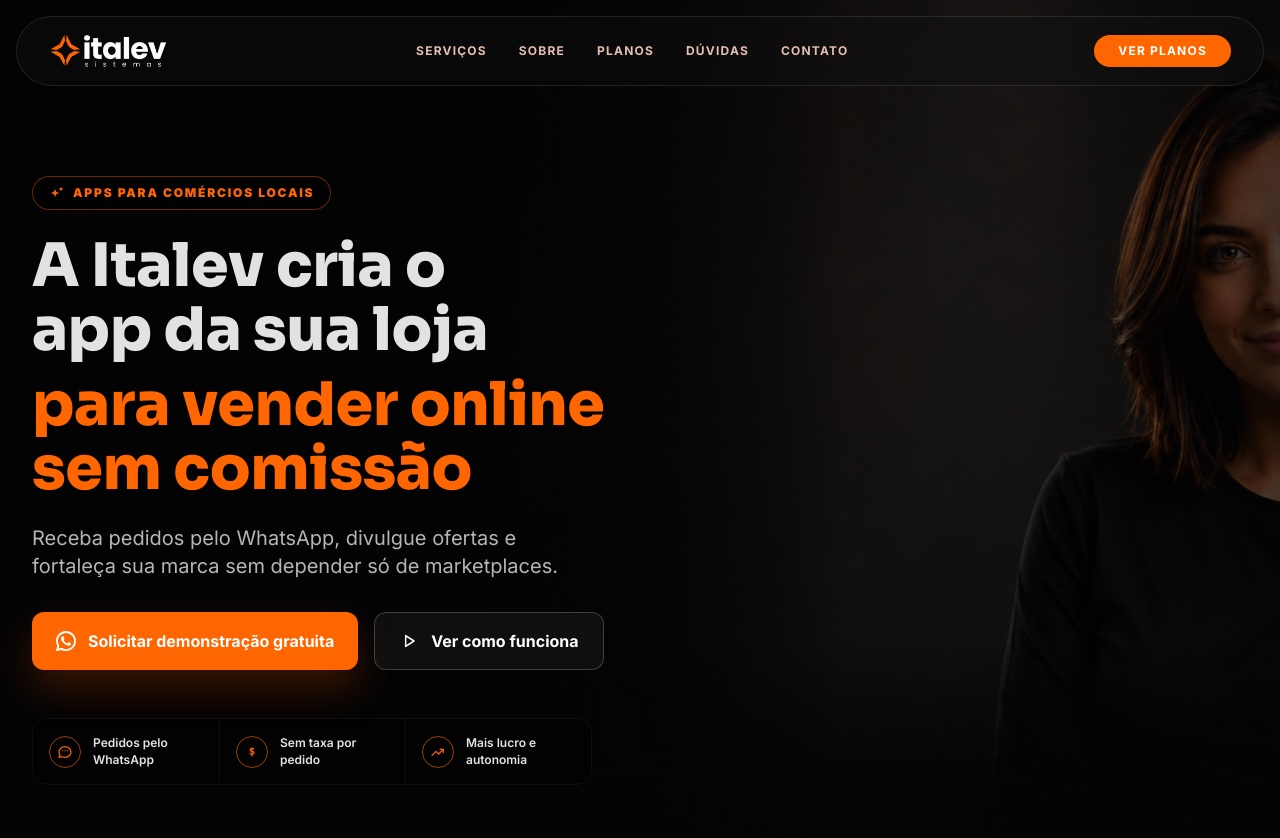
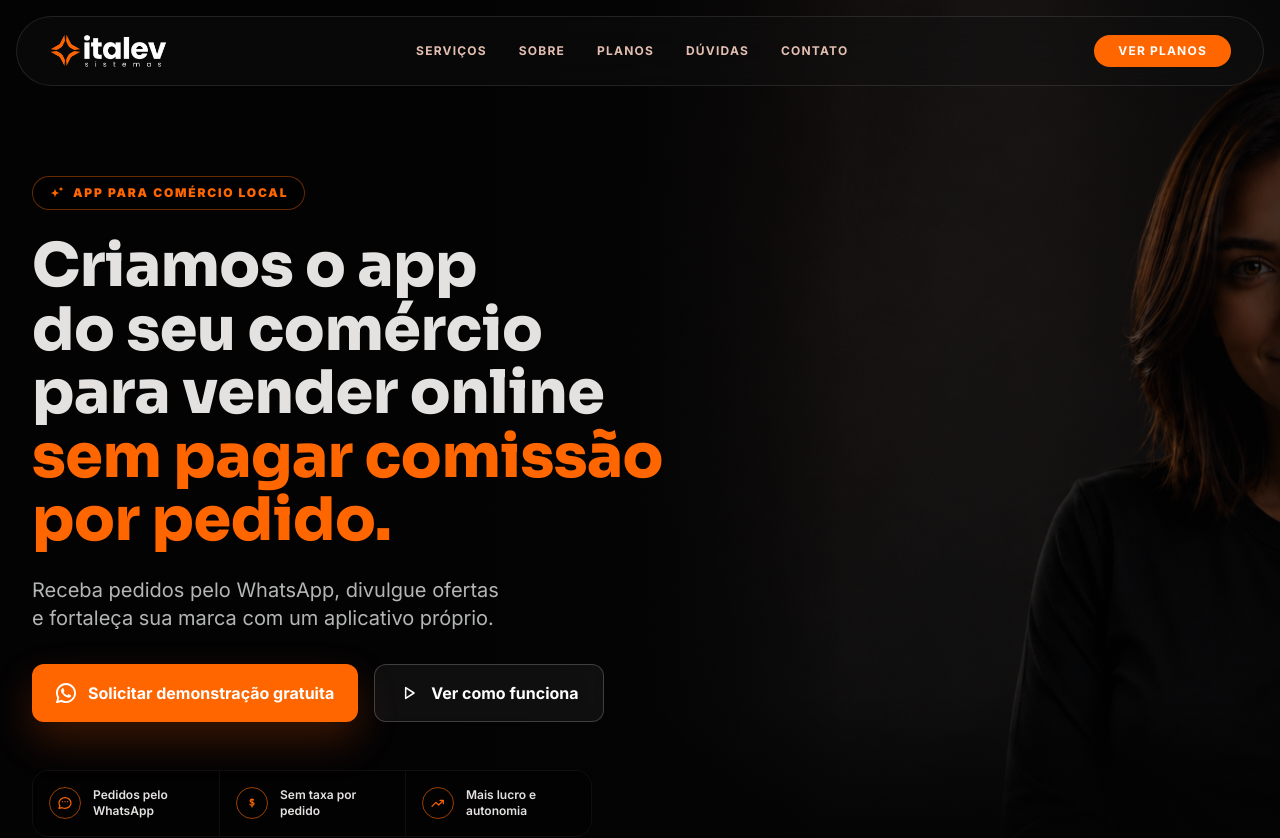
Before and after one commit to alle77fm/paginaitalev, a Next.js app: page / in a window 1280 px wide. Shown: the top 838 px of the page. Built offline with nearby package versions, Linux system fonts and the light colour scheme.

Commit message:
Refina copy da hero

```diff
--- a/app/page.tsx
+++ b/app/page.tsx
@@ -176,23 +176,25 @@
                   <path d="M9.813 15.904L9 18.75l-.813-2.846a4.5 4.5 0 00-3.09-3.09L2.25 12l2.846-.813a4.5 4.5 0 003.09-3.09L9 5.25l.813 2.846a4.5 4.5 0 003.09 3.09L15.75 12l-2.847.813a4.5 4.5 0 00-3.09 3.09zM18.259 8.715L18 9.75l-.259-1.035a3.375 3.375 0 00-2.455-2.456L14.25 6l1.036-.259a3.375 3.375 0 002.455-2.456L18 2.25l.259 1.035a3.375 3.375 0 002.456 2.456L21.75 6l-1.035.259a3.375 3.375 0 00-2.456 2.456z" />
                 </svg>
                 <span className="text-[11px] font-black uppercase tracking-[0.15em] md:text-xs">
-                  APPS PARA COMÉRCIOS LOCAIS
+                  APP PARA COMÉRCIO LOCAL
                 </span>
               </div>
 
               <h1 className="mb-6 font-sora font-black leading-[1.08] tracking-tight text-on-surface text-balance">
                 <span className="block text-3xl sm:text-4xl md:hidden">
-                  A Italev cria o app da sua loja
-                  <span className="mt-2 block text-primary-container">para vender online sem comissão</span>
+                  Criamos o app do seu comércio <br />
+                  para vender online
+                  <span className="mt-2 block text-primary-container">sem pagar comissão por pedido.</span>
                 </span>
                 <span className="hidden text-[44px] leading-[1.06] md:block lg:text-[54px] xl:text-[60px]">
-                  A Italev cria o app da sua loja
-                  <span className="mt-3 block text-primary-container">para vender online sem comissão</span>
+                  Criamos o app do seu comércio <br />
+                  para vender online <br />
+                  <span className="text-primary-container">sem pagar comissão por pedido.</span>
                 </span>
               </h1>
 
               <p className="mx-auto mb-8 max-w-[560px] text-base leading-relaxed text-on-secondary-container text-balance sm:text-lg md:mx-0 md:text-xl">
-                Receba pedidos pelo WhatsApp, divulgue ofertas e fortaleça sua marca sem depender só de marketplaces.
+                Receba pedidos pelo WhatsApp, divulgue ofertas e fortaleça sua marca com um aplicativo próprio.
               </p>
 
               <div className="flex w-full flex-col gap-4 sm:flex-row md:w-auto">
```
